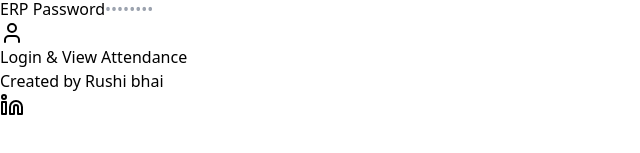
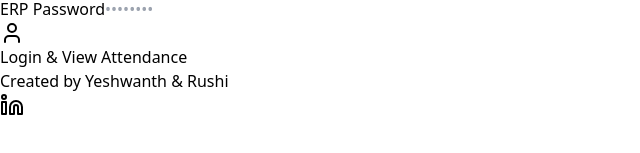
Before and after one commit to YeshGoud-1212/attendance-maker, a React (Vite) app in the folder client/: page / in a window 1280 px wide. Shown: the part 447-600 px from the top of the page, without its empty margins (0-640 px from the left). Built offline with nearby package versions, Linux system fonts and the light colour scheme.

Commit message:
Update App.jsx

```diff
--- a/client/src/App.jsx
+++ b/client/src/App.jsx
@@ -637,7 +637,7 @@ export default function App() {
         <div className="max-w-7xl mx-auto px-4 flex flex-col md:flex-row items-center justify-between gap-4">
           <div className="text-center md:text-left">
             <p className="text-gray-400 text-sm">
-              Created by <span className="text-white font-bold">Rushi bhai</span>
+              Created by <span className="text-white font-bold">Yeshwanth & Rushi</span>
             </p>
           </div>
 
```
